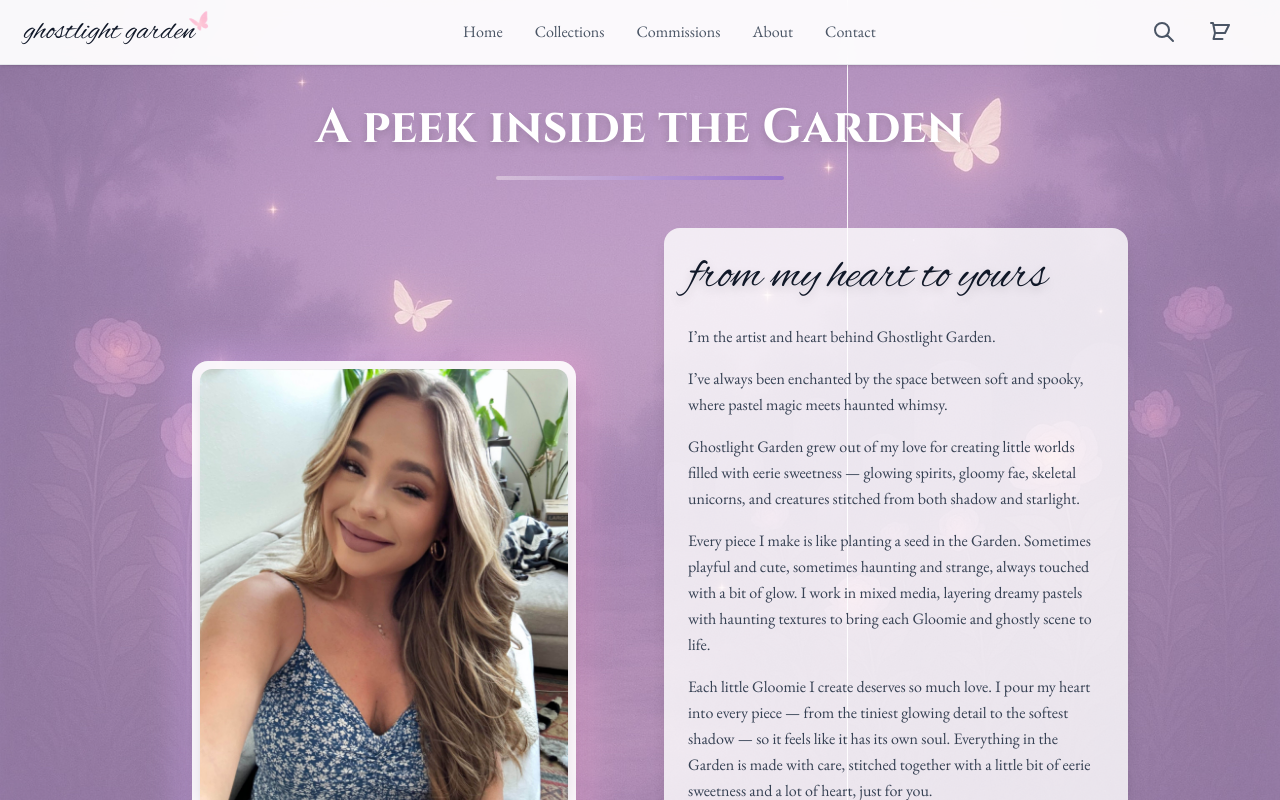
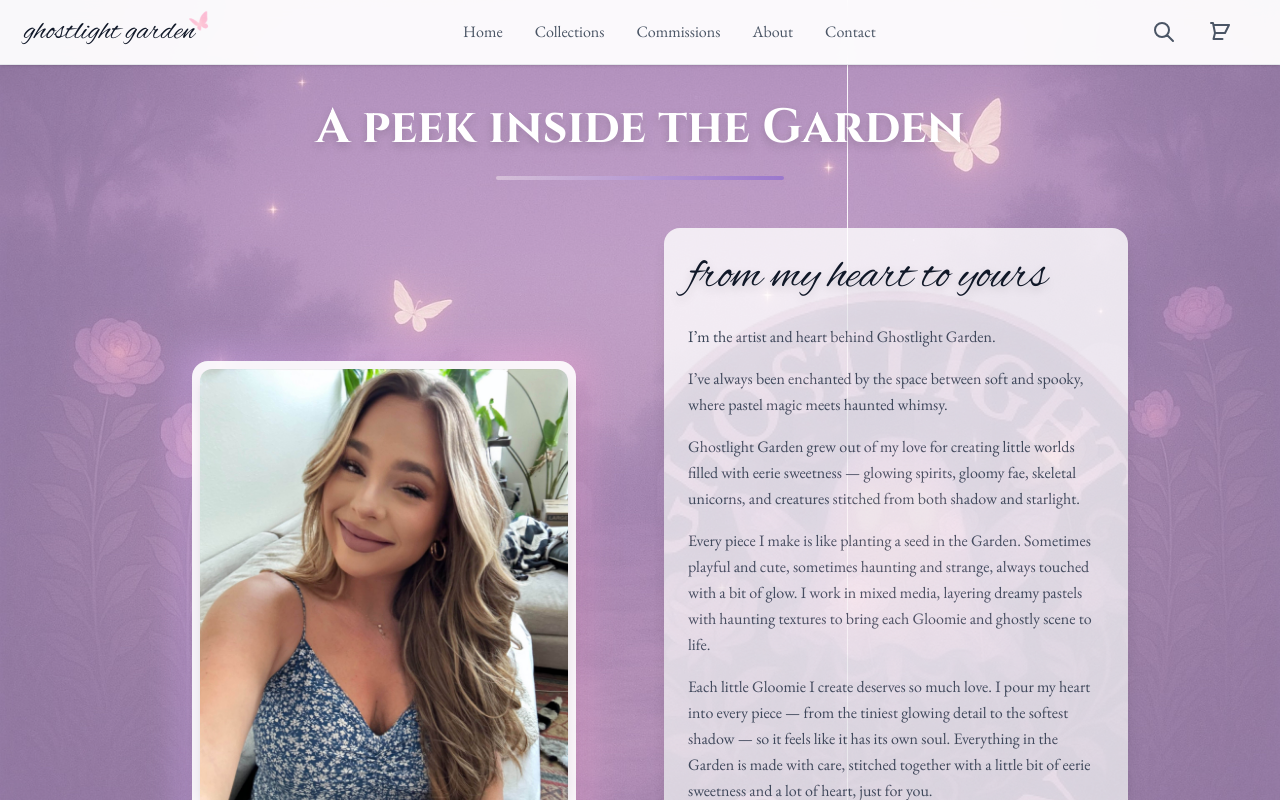
Before and after one commit to robertconnell/ghostlight-garden, a Next.js app: page /about in a window 1280 px wide. Shown: the top 800 px of the page. Built offline with nearby package versions, Linux system fonts and the light colour scheme; no server answers; a web font is replaced by a local one.

Commit message:
added background to artist bio

```diff
--- a/app/(with-nav)/about/page.tsx
+++ b/app/(with-nav)/about/page.tsx
@@ -74,7 +74,10 @@ export default function AboutPage() {
           </div>
 
           {/* Artist Bio */}
-          <div className="bg-white/80 rounded-2xl p-4 md:p-6 order-1 md:order-2 shadow-lg">
+          <div className="bg-white/80 rounded-2xl p-4 md:p-6 order-1 md:order-2 shadow-lg relative">
+            <div
+              className="absolute inset-0 bg-[url('/img/brand_logo.png')] bg-cover bg-center rounded-2xl opacity-15"
+            ></div>
             <h2 className="text-4xl md:text-5xl font-alex-brush text-gray-900 mb-6 drop-shadow-lg">from my heart to yours</h2>
             <div className="space-y-4 text-gray-700 leading-relaxed">
               <p>
--- a/app/(with-nav)/home/HomePageContent.tsx
+++ b/app/(with-nav)/home/HomePageContent.tsx
@@ -107,7 +107,7 @@ export default function HomePageContent() {
       {/* Hero Section */}
       <div
         className="relative w-full flex flex-col justify-center items-center text-center px-6 py-20"
-        style={{ minHeight: 'calc(100dvh - 4rem)' }}
+        style={{ minHeight: 'calc(100svh - 4rem)' }}
       >
         {/* PC Background */}
         <div className="hidden md:block fixed inset-0 z-0 bg-gray-50">
--- a/app/(with-nav)/layout.tsx
+++ b/app/(with-nav)/layout.tsx
@@ -7,7 +7,7 @@ export default function WithNavLayout({
   children: React.ReactNode;
 }) {
   return (
-    <div className="h-[95vh] flex flex-col w-full relative left-0 right-0">
+    <div className="h-[calc(100svh-4rem)] flex flex-col w-full relative left-0 right-0">
       <Navigation />
       <main className="flex-1 w-full">
         {children}
```
